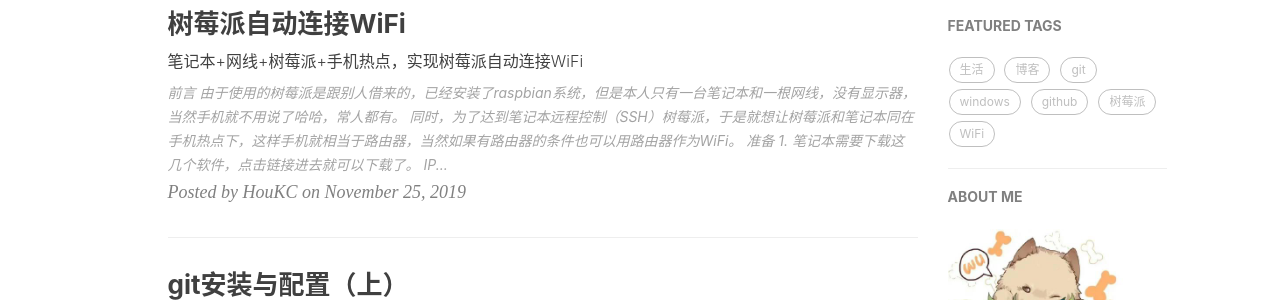
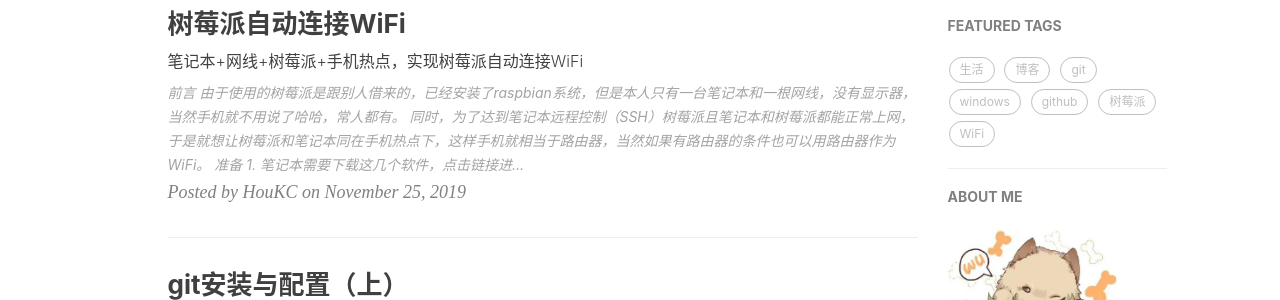
Before and after one commit to HouKC/houkc.github.io, a Jekyll site: the page built from index.html, in a window 1280 px wide. Shown: the part 461-761 px from the top of the page. Built offline with Jekyll 4.4.1, drawn with Linux system fonts in a browser that asks for light colours; nearby versions of some CDN libraries; the list of posts is cut into pages by our own code; comment, search, counter and statistics services are not loaded; part of the change alters nothing that is shown.

Commit message:
add img, upgrate 2019-11-25-piWifi.md

````diff
--- a/_posts/2019-11-25-piWifi.md
+++ b/_posts/2019-11-25-piWifi.md
@@ -15,7 +15,7 @@ tags:
 ## 前言
 由于使用的树莓派是跟别人借来的，已经安装了raspbian系统，但是本人只有一台笔记本和一根网线，没有显示器，当然手机就不用说了哈哈，常人都有。
 
-同时，为了达到笔记本远程控制（SSH）树莓派，于是就想让树莓派和笔记本同在手机热点下，这样手机就相当于路由器，当然如果有路由器的条件也可以用路由器作为WiFi。
+同时，为了达到笔记本远程控制（SSH）树莓派且笔记本和树莓派都能正常上网，于是就想让树莓派和笔记本同在手机热点下，这样手机就相当于路由器，当然如果有路由器的条件也可以用路由器作为WiFi。
 
 ## 准备
 #### 1. 笔记本需要下载这几个软件，点击链接进去就可以下载了。
@@ -28,14 +28,13 @@ tags:
 
 ## 步骤
 #### 1. 树莓派通过网线与笔记本直连，然后打开命令行（win+r，输入cmd，回车），输入
-
 ```
 arp -a
 ```
 这时候出现如下图
- ![ip](https://raw.githubusercontent.com/HouKC/houkc.github.io/master/img/piWifi-ip.jpg)
+ ![ip](https://raw.githubusercontent.com/HouKC/houkc.github.io/master/img/piWifi-ip.JPG)
 注意圈出来的ip，一般是192.168.137.0~192.168.137.255网段下的动态IP，记住这个IP，本人是192.168.137.33。
-后面会经常用到，当然也可以选择设置静态IP，这里就不多赘述。
+后面会用到，当然也可以选择设置静态IP，这里就不多赘述。
 
 #### 2. 笔记本下创建conf文件
 可以在桌面创建一个文件，命名为wpa_supplicant.conf。用记事本或者notepad打开，写入内容：
@@ -52,19 +51,63 @@ network={
 }
 ```
 其中"user"替换为你的手机热点的名称（最好是英文），"keyword"替换为手机热点的密码，其他的不用改，然后保存。
- ![conf](https://raw.githubusercontent.com/HouKC/houkc.github.io/master/img/piWifi-conf.jpg)
+ ![conf](https://raw.githubusercontent.com/HouKC/houkc.github.io/master/img/piWifi-conf.JPG)
 #### 3. 将conf文件转移到树莓派
 这里打开前面下载的Filelliza软件，输入主机号，也就是前面那个IP（我的是192.168.137.33），树莓派用户名，树莓派密码，端口号为22，然后快速连接。
- ![filelliza](https://raw.githubusercontent.com/HouKC/houkc.github.io/master/img/piWifi-filelliza.jpg)
+ ![filelliza](https://raw.githubusercontent.com/HouKC/houkc.github.io/master/img/piWifi-filelliza.JPG)
 然后本地站点路径找到桌面，远程站点路径先选择/home/pi。
 按住wpa_supplicant.conf文件，直接拖到远程站点那个目录下即可。
-注：这里主要是直接转移到树莓派/boot/目录下会失败，有权限问题，所以多此一步。
+注：如果直接转移到树莓派/boot/目录下会失败，有权限问题，所以先放在用户目录下，再复制到根目录下boot/中。
 
 #### 4. putty登录树莓派
+打开putty，在Host Name一框中输入IP（192.168.137.33），然后点击open，会弹出一个框让你选，选择否就行了，输入用户名和密码进入到树莓派系统。
+
 #### 5. 在/boot/目录下创建conf文件，并将/home/pi/下的conf文件复制过来
+接着输入以下命令：
+```
+cd /boot
+touch wpa_supplicant.conf
+sudo cp /home/pi/wpa_supplicant.conf wpa_supplicant.conf
+sudo reboot
+```
 #### 6. 拔掉网线，打开手机热点，重启树莓派，笔记本连接树莓派
+拔掉网线，打开手机热点，注意热点名称和密码要跟上面wpa_supplicant.conf文件中的统一。
+
+开启热点后，重新给树莓派上电，同时笔记本也连上手机热点。
 #### 7. IP scanner扫描IP
+打开Advanced IP scanner，点击扫描，会出现如下图扫描结果：
+ ![ip scanner](https://raw.githubusercontent.com/HouKC/houkc.github.io/master/img/piWifi-scanner.jpg)
+找到如图中所示制造商为Raspberry...对应的IP地址（我这里是192.168.43.107）
 #### 8. SSH连接即可
+打开putty软件，Host Name框中输入IP（192.168.43.107），点击open，弹出框选择否，输入账号密码就连上了！！
+
+这个时候就是笔记本和树莓派都在手机热点这个局域网下，同时都可以访问网络。
+
+可以输入以下命令测试网络：
+```
+ping www.baidu.com
+```
+如果网络正常，则会返回如下信息，其实就是一些通信帧（可以直接手动ctrl+C强制终止，不然会一直发送过来）：
+```
+pi@raspberrypi:~ $ ping www.baidu.com
+PING www.a.shifen.com (183.232.231.174) 56(84) bytes of data.
+64 bytes from 183.232.231.174 (183.232.231.174): icmp_seq=1 ttl=55 time=38.4 ms
+64 bytes from 183.232.231.174 (183.232.231.174): icmp_seq=2 ttl=55 time=38.4 ms
+64 bytes from 183.232.231.174 (183.232.231.174): icmp_seq=3 ttl=55 time=35.10 ms
+64 bytes from 183.232.231.174 (183.232.231.174): icmp_seq=4 ttl=55 time=35.7 ms
+64 bytes from 183.232.231.174 (183.232.231.174): icmp_seq=5 ttl=55 time=33.1 ms
+64 bytes from 183.232.231.174 (183.232.231.174): icmp_seq=6 ttl=55 time=34.1 ms
+64 bytes from 183.232.231.174 (183.232.231.174): icmp_seq=7 ttl=55 time=30.6 ms
+64 bytes from 183.232.231.174 (183.232.231.174): icmp_seq=8 ttl=55 time=54.1 ms
+64 bytes from 183.232.231.174 (183.232.231.174): icmp_seq=9 ttl=55 time=49.8 ms
+64 bytes from 183.232.231.174 (183.232.231.174): icmp_seq=10 ttl=55 time=51.6 ms
+^C
+--- www.a.shifen.com ping statistics ---
+10 packets transmitted, 10 received, 0% packet loss, time 21ms
+rtt min/avg/max/mdev = 30.620/40.173/54.083/7.999 ms
+```
+
+
 ## 后记
 可能有人会问，那既然网线直连可以访问树莓派，为什么还要捣鼓这么多来设置自动连接WiFi呢？
 
````
Also changed, not shown: img/piWifi-scanner.jpg (added).
